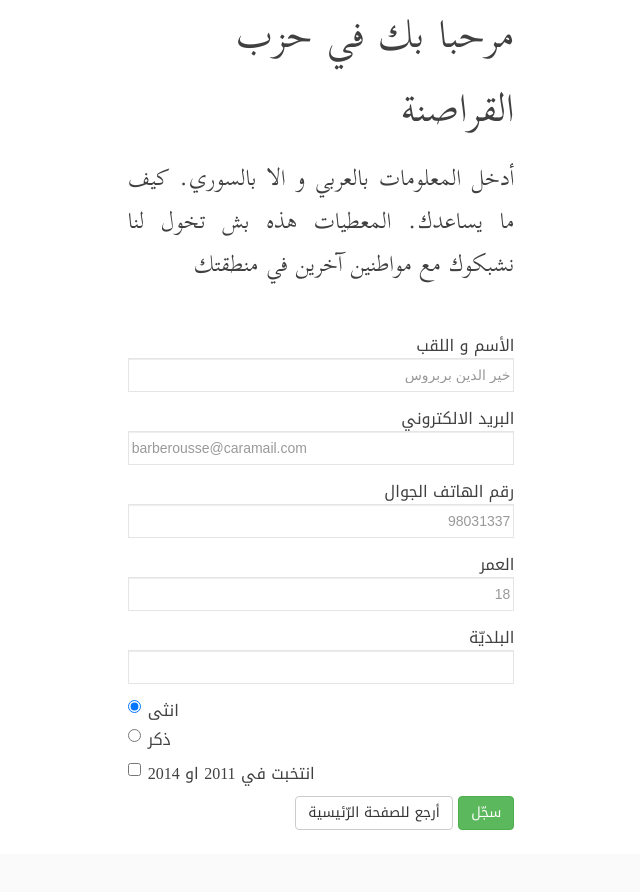
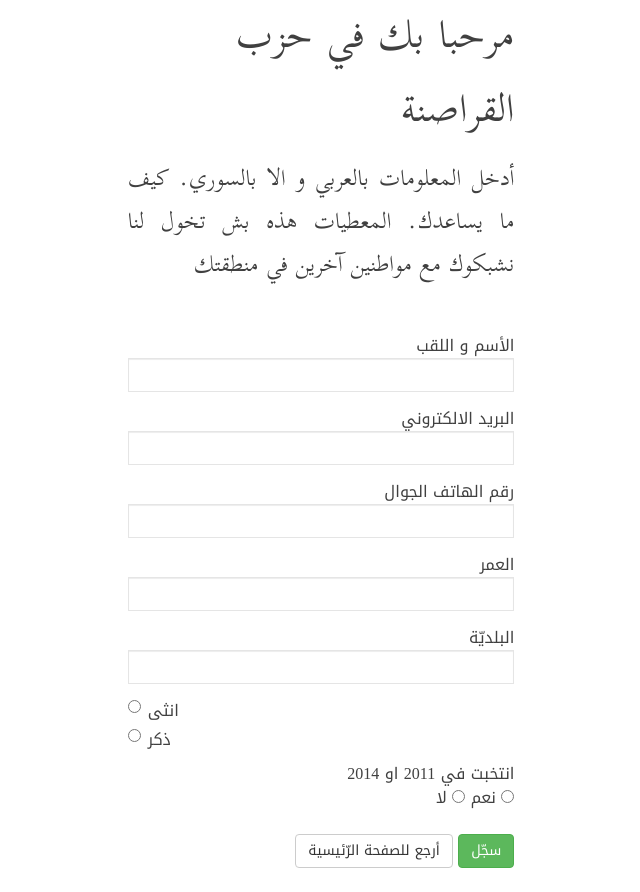
Before and after one commit to PPTN/www, a PHP site: page /inscription/ in a window 1280 px wide. Shown: the part 91-983 px from the top of the page, without its empty margins (319-959 px from the left). Before the commit the page ends 921 px from the top, so only its background shows below. Run offline with PHP 8.4, Linux system fonts and the light colour scheme; data comes from the database, SQL or seed files in the repository.

Commit message:
Corrections de Amine

```diff
--- a/inscription/index.php
+++ b/inscription/index.php
@@ -128,25 +128,25 @@ function array2ini($data) {
 <label>
 الأسم و اللقب
 </label>
-    <input type="text" class="form-control" name="nom" placeholder="خير الدين بربروس">
+    <input type="text" class="form-control" name="nom">
 </div>
 <div class="form-group">
 <label>
 البريد الالكتروني
 </label>
-    <input type="email" class="form-control" name="email" placeholder="barberousse@caramail.com" dir="ltr">
+    <input type="email" class="form-control" name="email" dir="ltr">
 </div>
 <div class="form-group">
 <label>
 رقم الهاتف الجوال
 </label>
-    <input type="text" class="form-control" name="tel" placeholder="98031337">
+    <input type="text" class="form-control" name="tel">
 </div>
 <div class="form-group">
 <label>
 العمر
 </label>
-    <input type="text" class="form-control" name="age" placeholder="18">
+    <input type="text" class="form-control" name="age">
 </div>
 
 <div class="form-group">
@@ -170,7 +170,7 @@ function array2ini($data) {
 
 <div class="radio" dir="ltr">
   <label>
-    <input type="radio" name="sexe" value="femme" checked>
+    <input type="radio" name="sexe" value="femme">
     انثى
   </label>
 </div>
@@ -180,12 +180,15 @@ function array2ini($data) {
     ذكر
   </label>
 </div>
+<p>
+انتخبت في 2011 او 2014
+<br />
 
-  <div class="checkbox" dir="ltr">
-    <label>
-      <input type="checkbox" name="inscri"> انتخبت في 2011 او 2014
-    </label>
-  </div>
+    <input type="radio" name="inscri" value="oui">
+    نعم
+    <input type="radio" name="inscri" value="non">
+    لا
+</p>
 <p>
   <button type="submit" class="btn btn-success">سجّل</button>
   <a class="btn btn-default" href="http://partipirate.tn">أرجع للصفحة الرّئيسية</a>
```
Also changed, not shown: index.html (+9 -9 lines).
